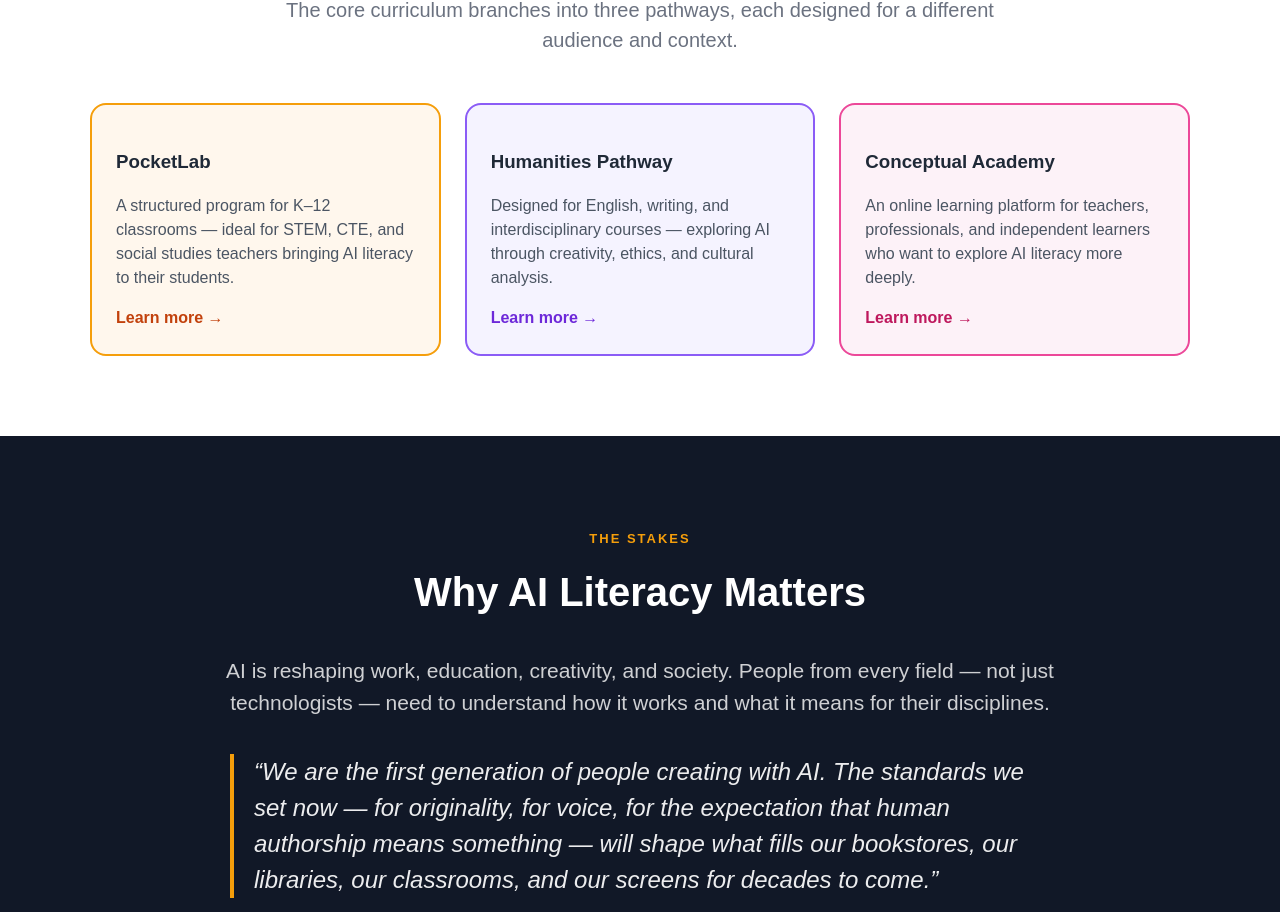
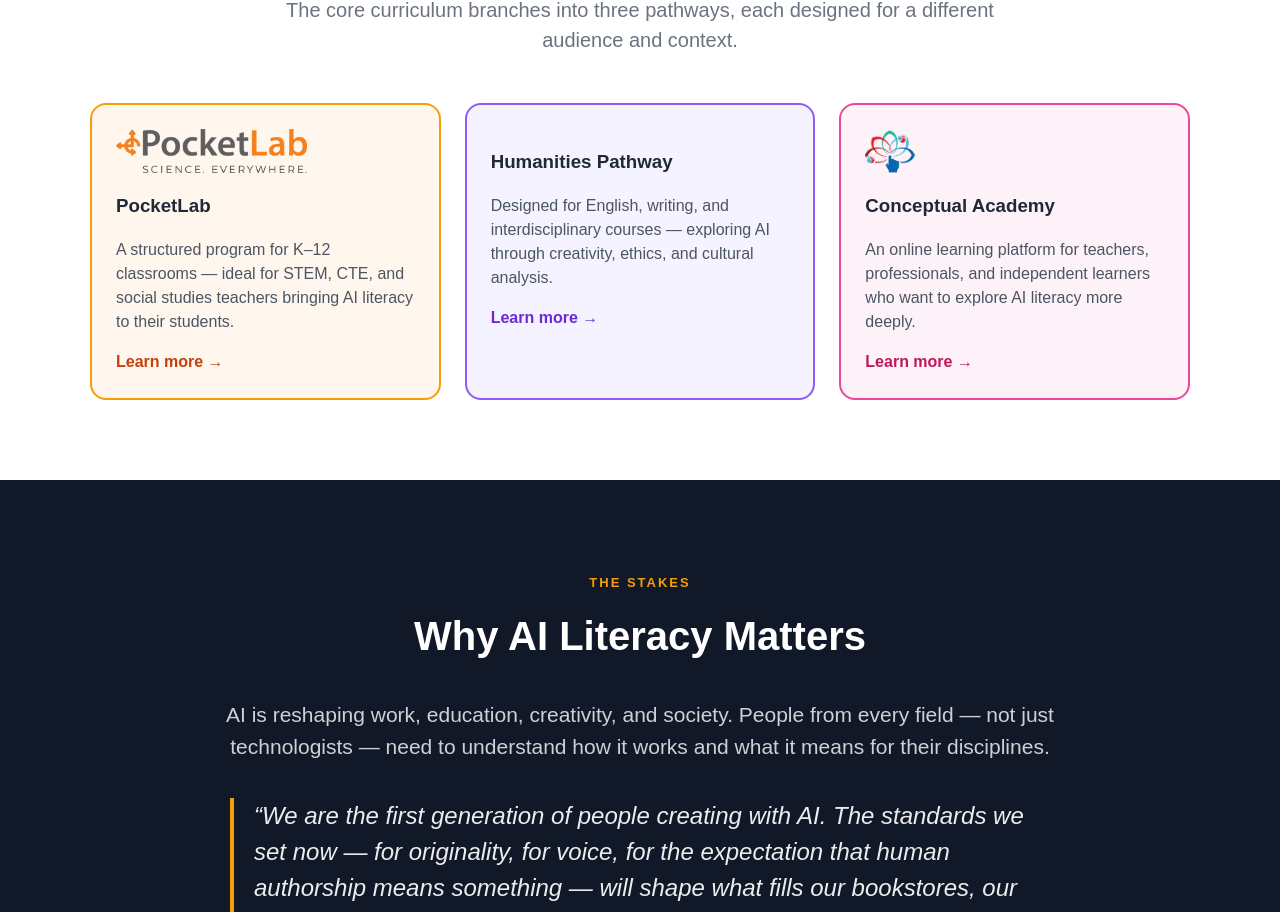
Before and after one commit to Suchocki88/UnderstandingAI.ai, a Next.js app: page / in a window 1280 px wide. Shown: the part 2117-3029 px from the top of the page. Built offline with nearby package versions, Linux system fonts and the light colour scheme.

Commit message:
Update page.tsx

```diff
--- a/app/page.tsx
+++ b/app/page.tsx
@@ -260,6 +260,15 @@
                 padding: 24,
               }}
             >
+              <img
+                src="/images/pocketlab-logo.png"
+                alt="PocketLab"
+                style={{
+                  height: 44,
+                  marginBottom: 16,
+                  display: "block",
+                }}
+              />
               <h3>PocketLab</h3>
               <p style={{ color: "#4b5563" }}>
                 A structured program for K–12 classrooms — ideal for STEM, CTE, and social studies teachers bringing AI literacy to their students.
@@ -300,6 +309,15 @@
                 padding: 24,
               }}
             >
+              <img
+                src="/images/ca-flower-logo.png"
+                alt="Conceptual Academy"
+                style={{
+                  height: 44,
+                  marginBottom: 16,
+                  display: "block",
+                }}
+              />
               <h3>Conceptual Academy</h3>
               <p style={{ color: "#4b5563" }}>
                 An online learning platform for teachers, professionals, and independent learners who want to explore AI literacy more deeply.
```
Lines whose indentation alone changed are shown as unchanged.
